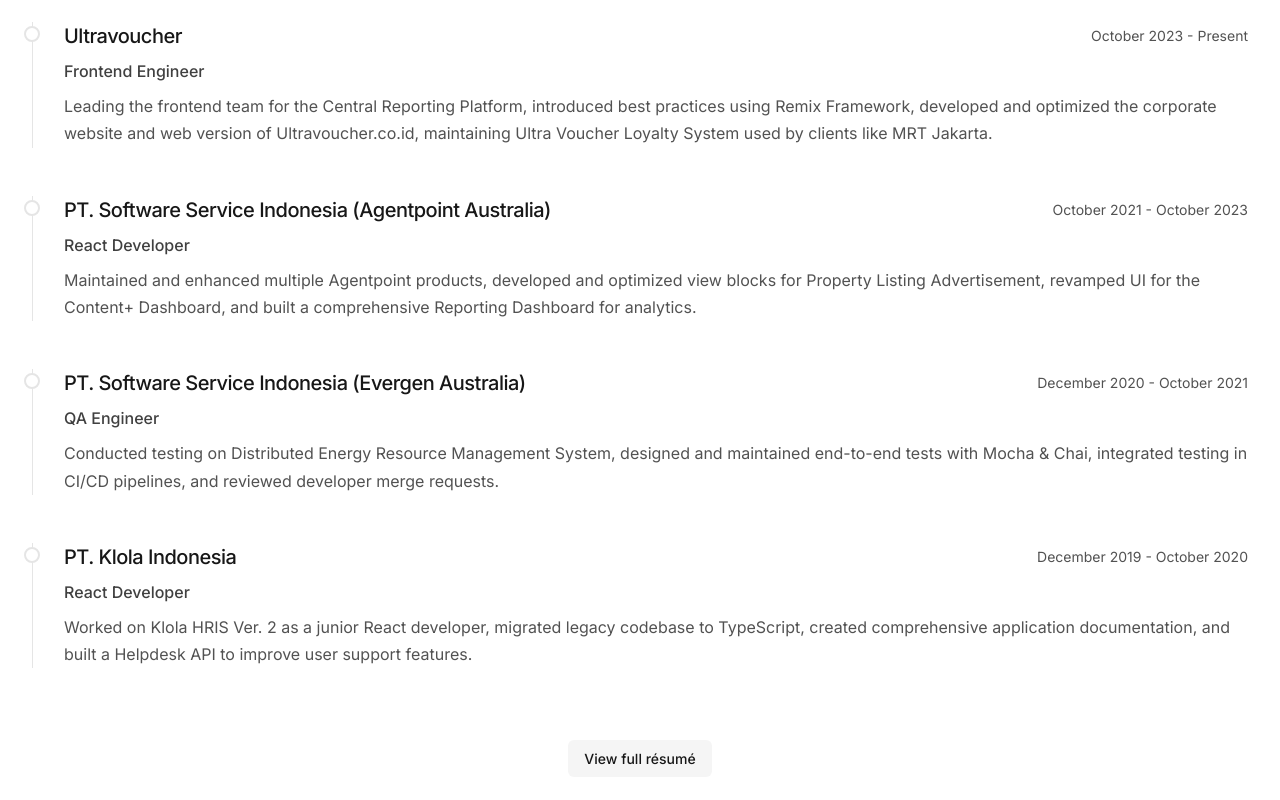
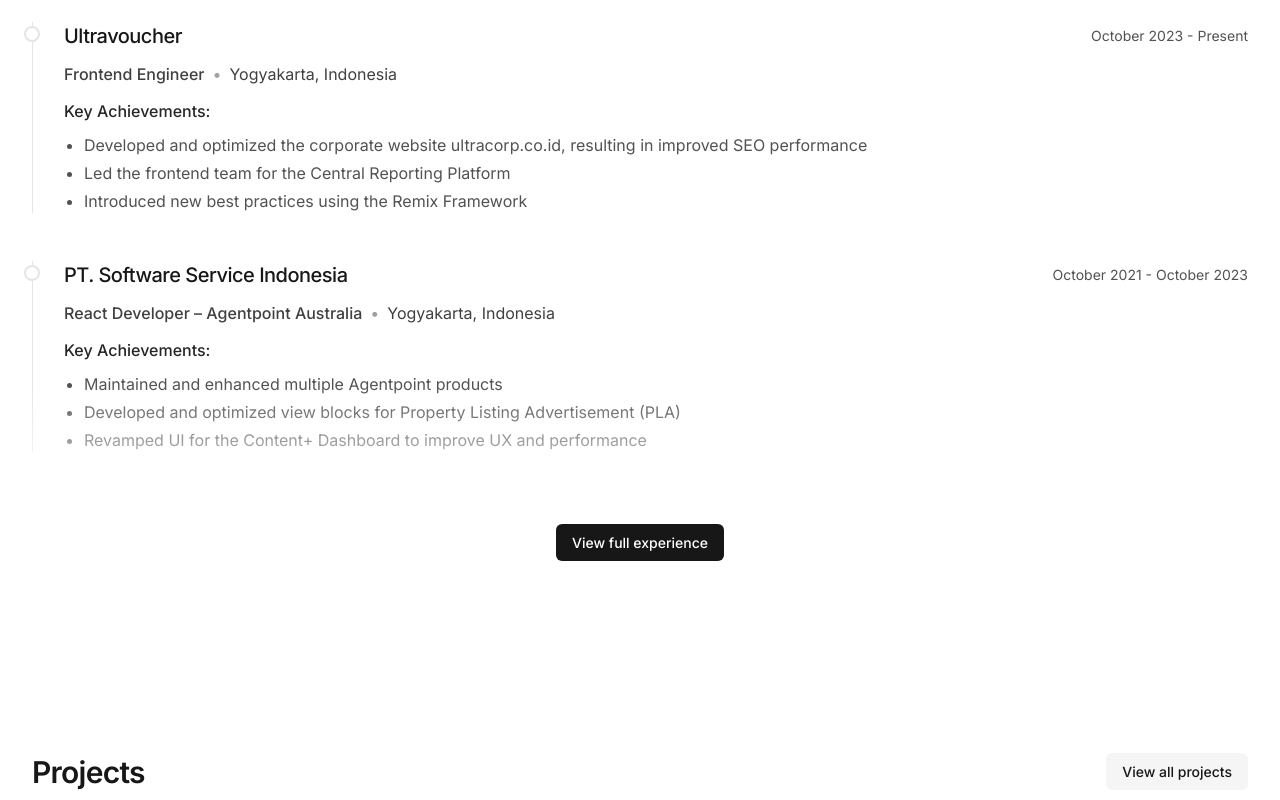
Before and after one commit to underworld14/izza.dev, an Astro site: page / in a window 1280 px wide. Shown: the part 1180-1980 px from the top of the page. Built offline with nearby package versions, Linux system fonts and the light colour scheme; Astro itself is replaced by a stand-in of ours.

Commit message:
refactor: enhance experience section with detailed achievements and improved UI layout

```diff
--- a/src/components/Experience.astro
+++ b/src/components/Experience.astro
@@ -4,25 +4,27 @@
     company: "Ultravoucher",
     position: "Frontend Engineer",
     period: "October 2023 - Present",
-    description: "Leading the frontend team for the Central Reporting Platform, introduced best practices using Remix Framework, developed and optimized the corporate website and web version of Ultravoucher.co.id, maintaining Ultra Voucher Loyalty System used by clients like MRT Jakarta."
+    location: "Yogyakarta, Indonesia",
+    achievements: [
+      "Developed and optimized the corporate website ultracorp.co.id, resulting in improved SEO performance",
+      "Led the frontend team for the Central Reporting Platform",
+      "Introduced new best practices using the Remix Framework",
+      "Developed the web version of Ultravoucher.co.id and improved its product SEO",
+      "Maintained UVL (Ultra Voucher Loyalty System) used by clients such as MRT Jakarta"
+    ]
   },
   {
-    company: "PT. Software Service Indonesia (Agentpoint Australia)",
-    position: "React Developer",
+    company: "PT. Software Service Indonesia",
+    position: "React Developer – Agentpoint Australia",
     period: "October 2021 - October 2023",
-    description: "Maintained and enhanced multiple Agentpoint products, developed and optimized view blocks for Property Listing Advertisement, revamped UI for the Content+ Dashboard, and built a comprehensive Reporting Dashboard for analytics."
-  },
-  {
-    company: "PT. Software Service Indonesia (Evergen Australia)",
-    position: "QA Engineer",
-    period: "December 2020 - October 2021",
-    description: "Conducted testing on Distributed Energy Resource Management System, designed and maintained end-to-end tests with Mocha & Chai, integrated testing in CI/CD pipelines, and reviewed developer merge requests."
-  },
-  {
-    company: "PT. Klola Indonesia",
-    position: "React Developer",
-    period: "December 2019 - October 2020",
-    description: "Worked on Klola HRIS Ver. 2 as a junior React developer, migrated legacy codebase to TypeScript, created comprehensive application documentation, and built a Helpdesk API to improve user support features."
+    location: "Yogyakarta, Indonesia",
+    achievements: [
+      "Maintained and enhanced multiple Agentpoint products",
+      "Developed and optimized view blocks for Property Listing Advertisement (PLA)",
+      "Revamped UI for the Content+ Dashboard to improve UX and performance",
+      "Improved the Event Collector Library",
+      "Built a Reporting Dashboard for comprehensive analytics"
+    ]
   }
 ];
 ---
@@ -30,26 +32,41 @@
 <section class="section-spacing container-custom">
   <h2 class="text-2xl sm:text-3xl font-semibold mb-10">Experience</h2>
 
-  <div class="space-y-12">
+  <div class="space-y-12 relative">
     {experiences.map((exp, index) => (
       <div class="relative pl-8 before:absolute before:left-0 before:top-0 before:h-full before:w-px before:bg-neutral-200 dark:before:bg-neutral-800">
         <div class="absolute left-0 top-1 h-4 w-4 -translate-x-1/2 rounded-full border-2 border-neutral-200 bg-white dark:border-neutral-700 dark:bg-neutral-900"></div>
 
-        <div class="space-y-2">
+        <div class="space-y-3">
           <div class="flex flex-col sm:flex-row sm:items-center sm:justify-between gap-1">
             <h3 class="text-xl font-medium">{exp.company}</h3>
             <span class="text-sm text-neutral-600 dark:text-neutral-400">{exp.period}</span>
           </div>
 
-          <p class="text-neutral-700 dark:text-neutral-300 font-medium">{exp.position}</p>
-          <p class="text-neutral-600 dark:text-neutral-400">{exp.description}</p>
+          <div class="flex flex-col sm:flex-row sm:items-center gap-2 text-neutral-700 dark:text-neutral-300">
+            <span class="font-medium">{exp.position}</span>
+            <span class="hidden sm:inline text-neutral-400">•</span>
+            <span>{exp.location}</span>
+          </div>
+
+          <div class="mt-3">
+            <p class="font-medium text-neutral-800 dark:text-neutral-200 mb-2">Key Achievements:</p>
+            <ul class="list-disc pl-5 space-y-1 text-neutral-600 dark:text-neutral-400">
+              {exp.achievements.slice(0, 3).map(achievement => (
+                <li>{achievement}</li>
+              ))}
+            </ul>
+          </div>
         </div>
       </div>
     ))}
 
-    <div class="flex justify-center pt-6">
-      <a href="/experience" class="btn btn-secondary">
-        View full résumé
+    {/* Gradient overlay */}
+    <div class="absolute bottom-0 left-0 right-0 h-32 bg-gradient-to-t from-white dark:from-neutral-900 to-transparent pointer-events-none"></div>
+
+    <div class="flex justify-center pt-6 relative z-10">
+      <a href="/experience" class="btn btn-primary">
+        View full experience
       </a>
     </div>
   </div>
--- a/src/pages/index.astro
+++ b/src/pages/index.astro
@@ -10,7 +10,7 @@
 ---
 
 <Layout
-	title="Muhamad Yusril Izza Aulia | Frontend Engineer"
+	title="Yusril Izza Aulia | Frontend Engineer"
 	description="Personal website of Muhamad Yusril Izza Aulia, showcasing frontend engineering experience with React, Next.js, Remix, and Svelte, along with projects and professional background."
 >
 	<Navbar />
```
